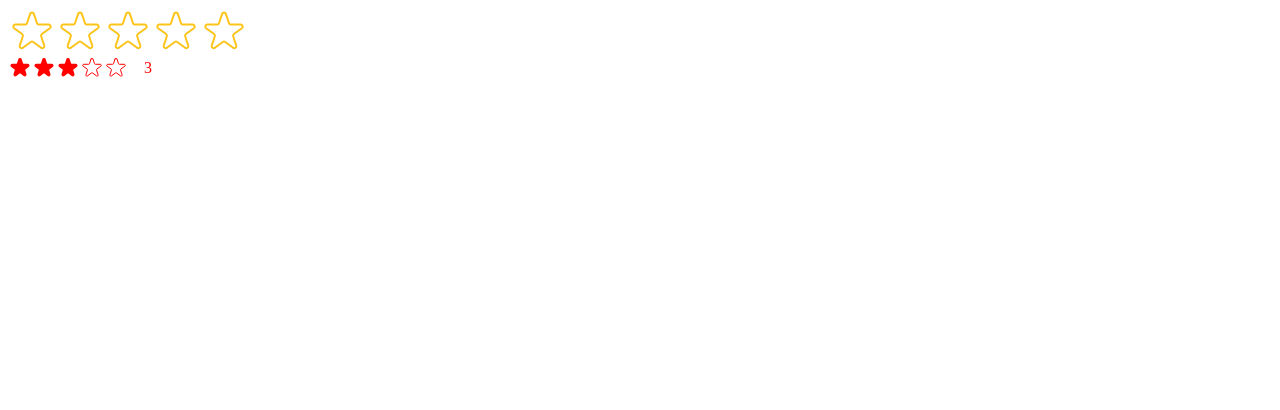
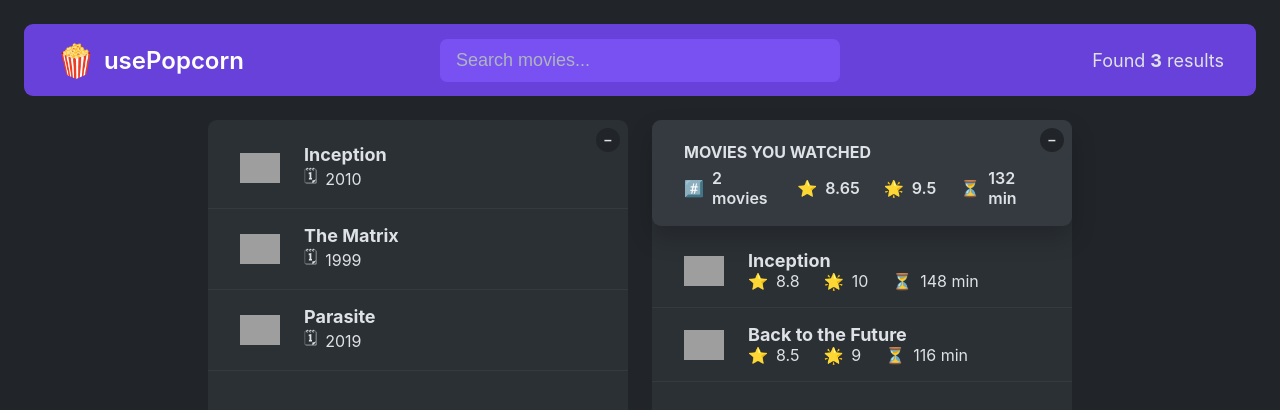
Before and after one commit to viksamiles77/React-Projects, a React (Create React App) app in the folder Use Popcorn/use-popcorn/: page / in a window 1280 px wide. Shown: the top 410 px of the page. Built offline with nearby package versions, Linux system fonts and the light colour scheme; grey boxes are pictures that could not be loaded.

Commit message:
Update index.js

```diff
--- a/Use Popcorn/use-popcorn/src/index.js
+++ b/Use Popcorn/use-popcorn/src/index.js
@@ -1,27 +1,21 @@
 import React from "react";
 import { useState } from "react";
 import ReactDOM from "react-dom/client";
-// import "./index.css";
-// import App from "./App";
-import StarRating from "./StarRating";
+import "./index.css";
+import App from "./App";
+// import StarRating from "./StarRating";
 
-function Test() {
-  const [movieRating, setMovieRating] = useState(0);
-  <div>
-    <StarRating color="blue" maxRating={10} onSetRating={setMovieRating} />;
-    <p>This movies was rated {movieRating} stars</p>
-  </div>;
-}
+// function Test() {
+//   const [movieRating, setMovieRating] = useState(0);
+//   <div>
+//     <StarRating color="blue" maxRating={10} onSetRating={setMovieRating} />;
+//     <p>This movies was rated {movieRating} stars</p>
+//   </div>;
+// }
 
 const root = ReactDOM.createRoot(document.getElementById("root"));
 root.render(
   <React.StrictMode>
-    {/* <App /> */}
-    <StarRating
-      maxRating={5}
-      messages={["Terrible", "Bad", "Okay", "Good", "Amazing"]}
-    />
-    <StarRating size={24} color="red" className="test" defaultRating={3} />
-    <Test />
+    <App />
   </React.StrictMode>
 );
```
